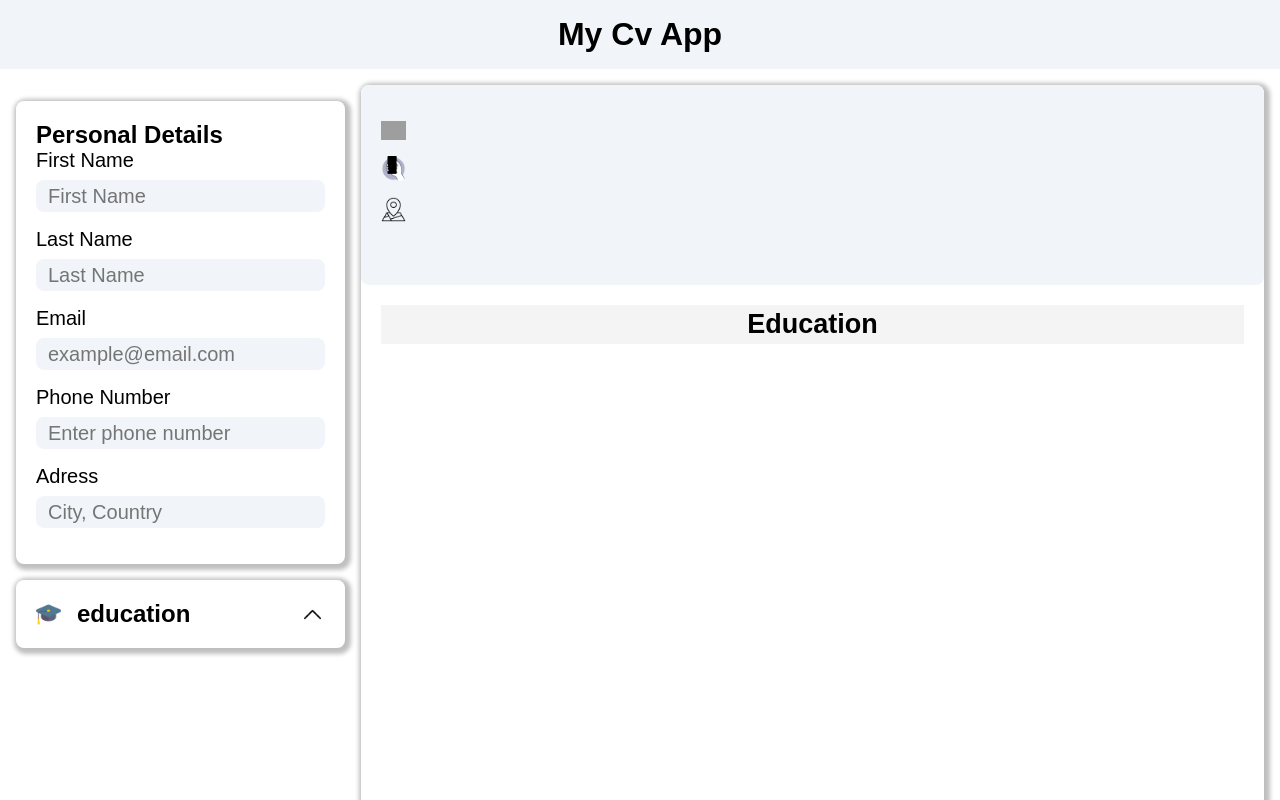
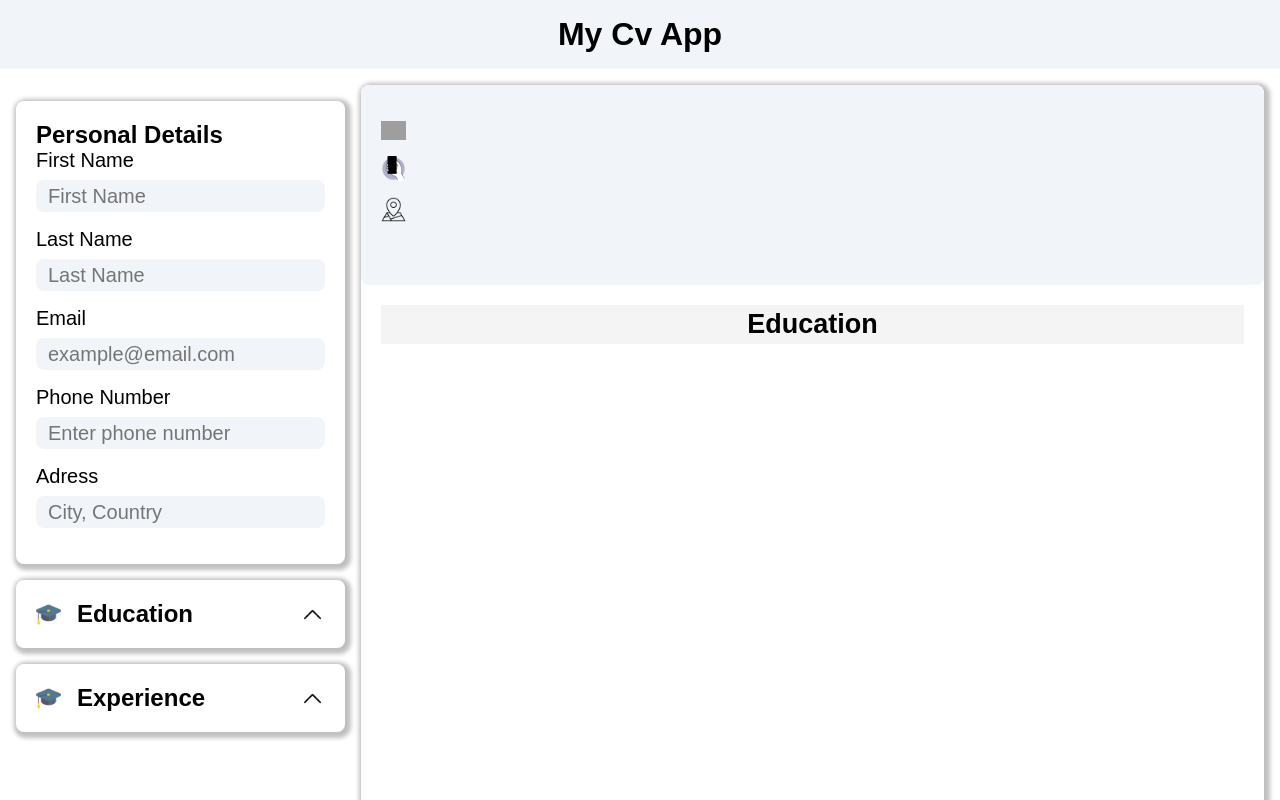
Before and after one commit to Medido1/The-OdinProject-CV-Application, a React (Vite) app: page / in a window 1280 px wide. Shown: the top 800 px of the page. Built offline with nearby package versions, Linux system fonts and the light colour scheme; grey boxes are pictures that could not be loaded.

Commit message:
Create Experience form and pass the appropriate props

```diff
--- a/src/components/InfoInput.jsx
+++ b/src/components/InfoInput.jsx
@@ -86,13 +86,21 @@ export default function InfoInput(
       }
       {showForm && !addBtn &&
       <form action="" className='info_form'>
-        <InputGrp id="school" labeltext="School"
-          type="text" placeholder="Enter School/university"
-          value={info.school} onChange={handleChange}
+        <InputGrp
+          id={infoType === "Education" ? "school" : "company"}
+          labeltext={infoType === "Education" ? "School" : "Company"}
+          type="text"
+          placeholder={infoType === "Education" ? "Enter School/university": "Enter company name"}
+          value={infoType === "Education" ? info.school : info.company}
+          onChange={handleChange}
         />
-        <InputGrp id="degree" labeltext="Degree"
-          type="text" placeholder="Enter degree/field of study"
-          value={info.degree} onChange={handleChange}
+        <InputGrp
+          id={infoType === "Education" ? "degree" : "title"}
+          labeltext={infoType === "Education" ? "Degree" : "Title"}
+          type="text"
+          placeholder={infoType === "Education" ? "Enter degree/field of study": "Enter position title"}
+          value={infoType === "Education" ? info.degree : info.title}
+          onChange={handleChange}
         />
         <InputGrp id="startDate" labeltext="Start Date" type="date"
           value={info.startDate} onChange={handleChange}
--- a/src/components/InputContainer.jsx
+++ b/src/components/InputContainer.jsx
@@ -6,6 +6,8 @@ export default function InputContainer(
   {personalDetails, onPersonalDetailsChange,
     educationDetails, onEducationDetailsChange,
     educationList, updateEducationList,
+    experienceDetails, onExperienceDetailsChange,
+    experienceList, updateExperienceList
   }) {
   return (
     <div className="input_container">
@@ -16,7 +18,14 @@ export default function InputContainer(
       oninfoChange={onEducationDetailsChange}
       infoList={educationList}
       updateinfoList={updateEducationList}
-      infoType="education"
+      infoType="Education"
+      />
+      <InfoInput
+      info={experienceDetails}
+      oninfoChange={onExperienceDetailsChange}
+      infoList={experienceList}
+      updateinfoList={updateExperienceList}
+      infoType="Experience"
       />
     </div>
 
--- a/src/components/Main.jsx
+++ b/src/components/Main.jsx
@@ -31,6 +31,24 @@ export default function Main() {
   function updateEducationList(newEducationList) {
     setEducationList(newEducationList)
   }
+
+  const [experienceDetails, setExperienceDetails] = useState({
+    company: "",
+    title:  "",
+    startDate: "",
+    endDate:""
+  })
+
+  function handleExperienceDetailsChange(newExperienceDetails) {
+    setExperienceDetails(newExperienceDetails)
+  }
+
+  const [experienceList, setExperienceList] = useState([]);
+
+  function updateExperienceList(newExperienceList) {
+    setExperienceList(newExperienceList)
+  }
+
   return (
     <main className='main'>
       <InputContainer
@@ -40,7 +58,10 @@ export default function Main() {
       onEducationDetailsChange={handleEducationDetailsChange}
       educationList={educationList}
       updateEducationList={updateEducationList}
-
+      experienceDetails={experienceDetails}
+      onExperienceDetailsChange={handleEducationDetailsChange}
+      experienceList={experienceList}
+      updateExperienceList={updateExperienceList}
       />
       <DisplayContainer
       personalDetails={personalDetails}
```
Also changed, not shown: src/components/InfoDisplay.jsx (added, +39 -0 lines).
